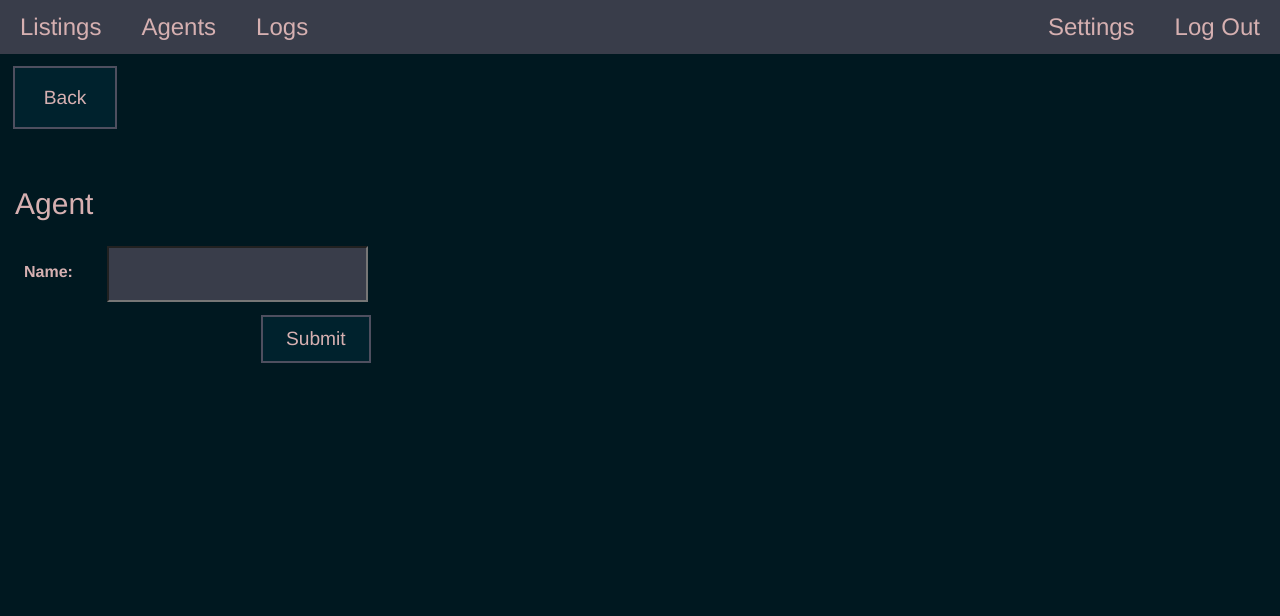
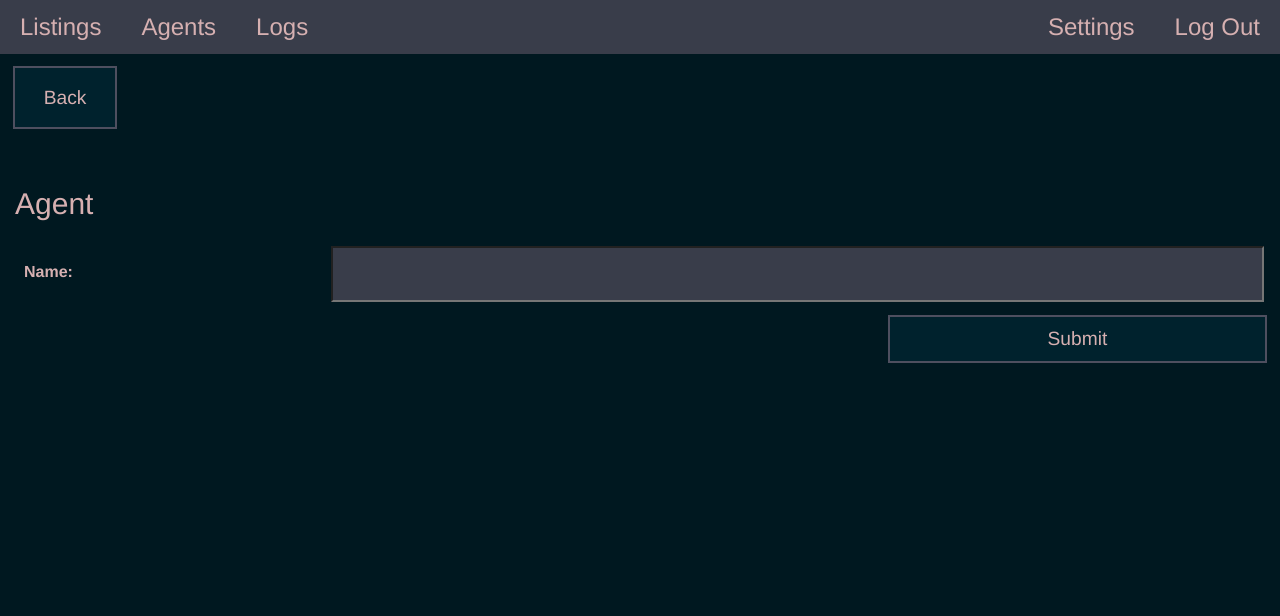
Before and after one commit to daisycrego/dojo6, a Flask app: page /agent/create/ in a window 1280 px wide. Shown: the top 616 px of the page. Run offline with Flask 2, Linux system fonts and the light colour scheme; the visitor is signed in with stand-in values (Sample User, id 1); some libraries are stand-ins or nearby versions.

Commit message:
Remove width constraint on forms. Ends up resizing really weirdly.

```diff
--- a/static/frontend.css
+++ b/static/frontend.css
@@ -136,7 +136,7 @@ li.nav a.nav:hover {
 .listing-form {
     display: flex;
     flex-direction: column;
-    width:30%;
+    /*width:30%;*/
 }
 
 .listing-form > input {
```
